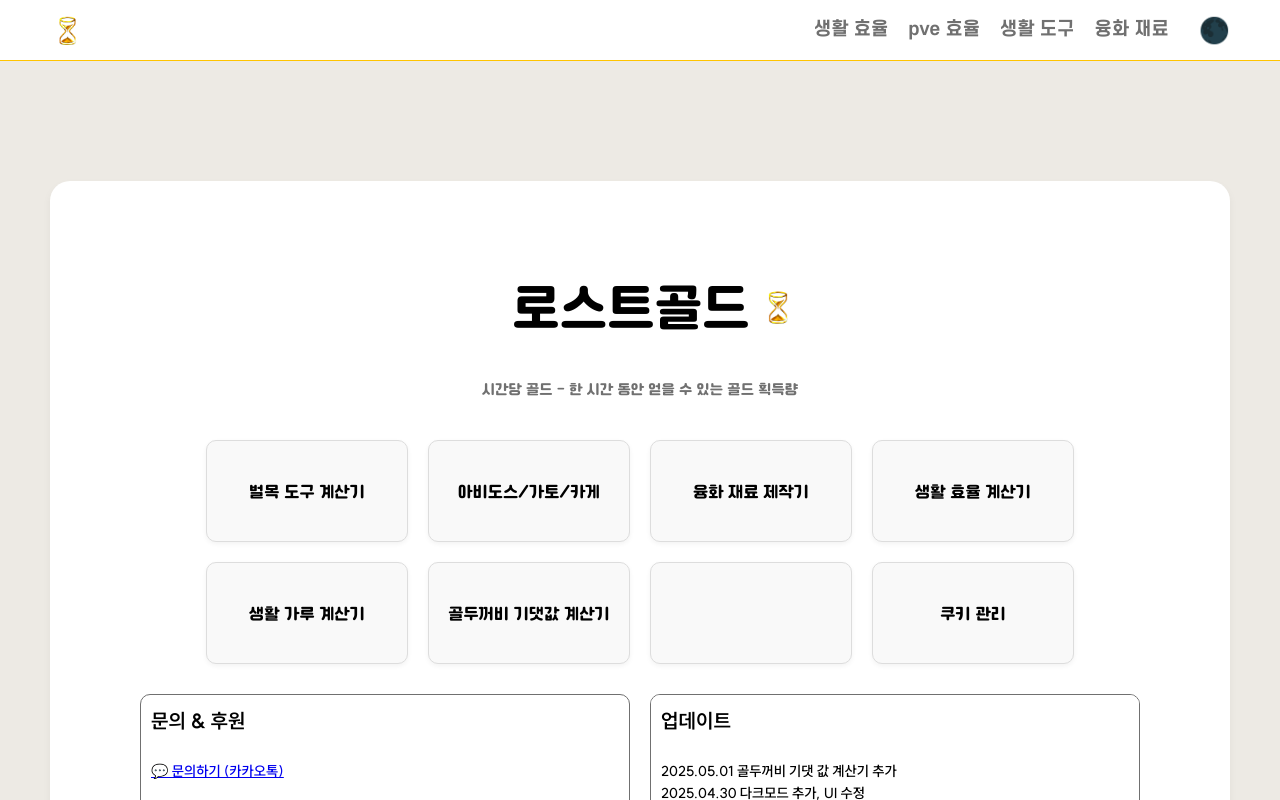
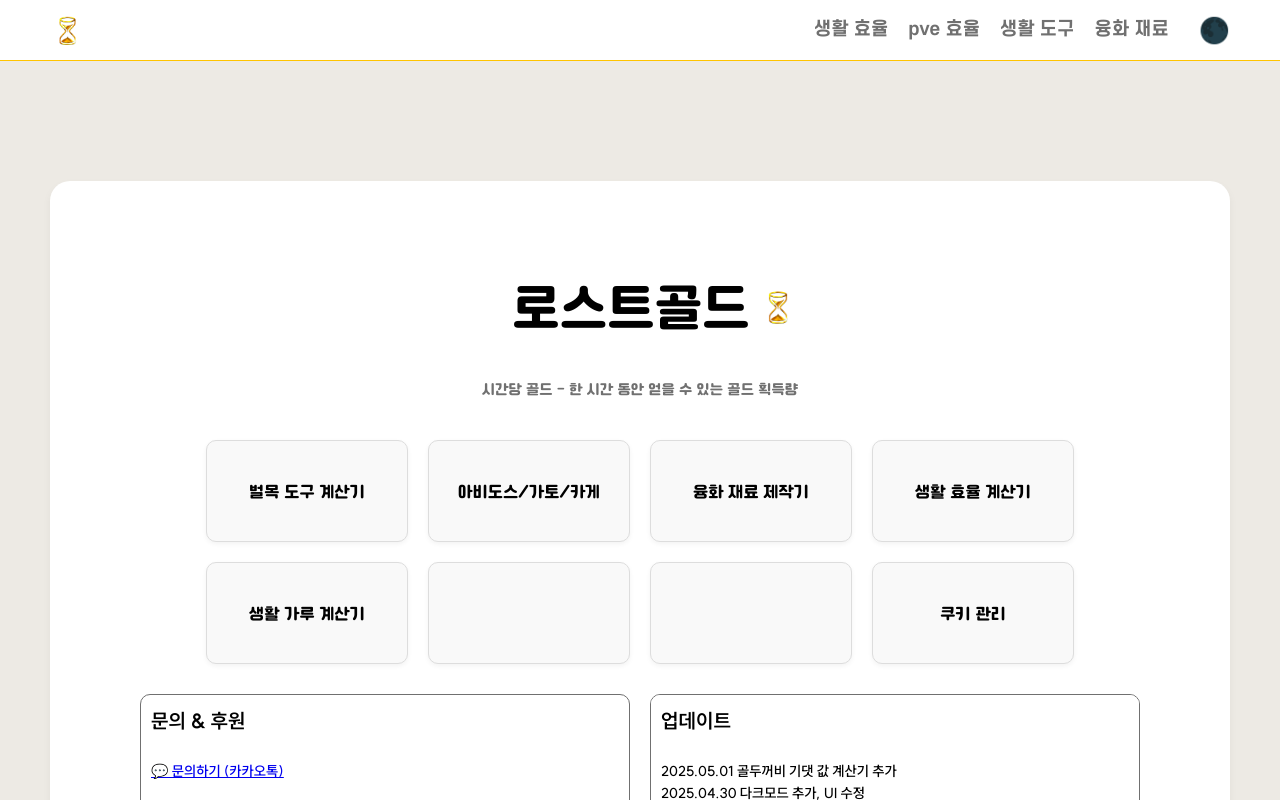
Before and after one commit to sooh3070/lostgld, a React (Vite) app: page / in a window 1280 px wide. Shown: the top 800 px of the page. Built offline with nearby package versions, Linux system fonts and the light colour scheme.

Commit message:
골두꺼비_바로가기제거

```diff
--- a/src/pages/HomePage.jsx
+++ b/src/pages/HomePage.jsx
@@ -42,7 +42,7 @@ function HomePage() {
           { title: '융화 재료 제작기', link: '/craft' },
           { title: '생활 효율 계산기', link: '/life-data' },
           { title: '생활 가루 계산기', link: '/conversion' },
-          { title: '골두꺼비 기댓값 계산기', link: '/toadbox' },
+          { title: '', link: '/' },
           { title: '', link: '/' },
           { title: '쿠키 관리', link: '/storage' },
         ].map((card, index) => (
```
